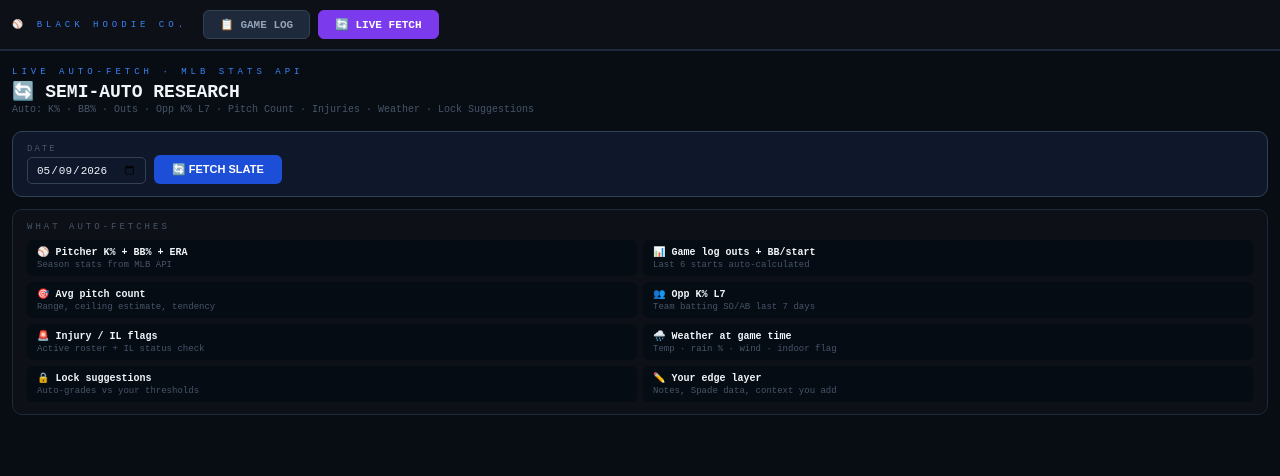
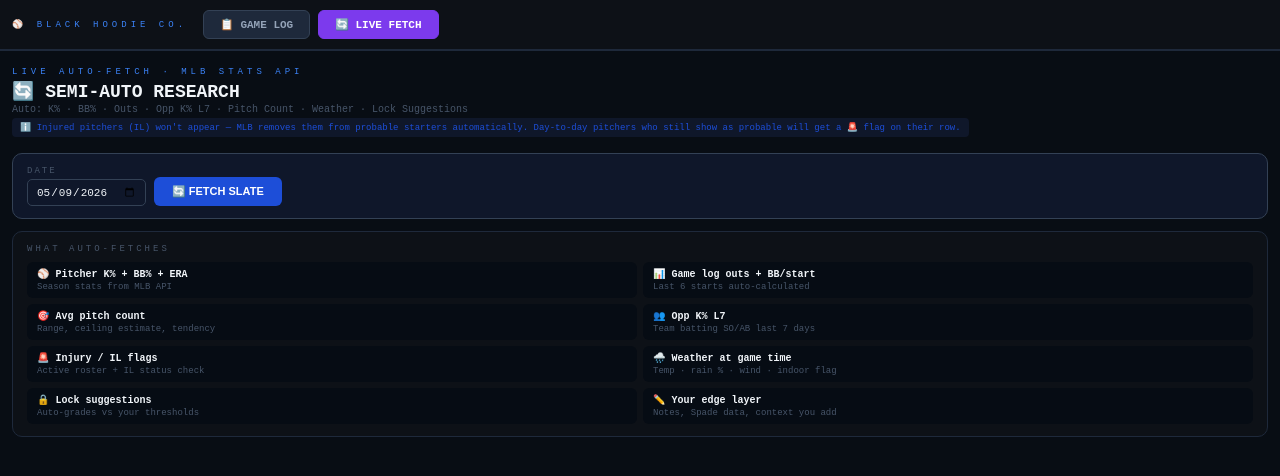
Before and after one commit to anvargas22/pitcher-app, a React (Vite) app: page / in a window 1280 px wide. Both pictures are taken after a click on the button "🔄 LIVE FETCH". Shown: the top 476 px of the page. Built offline with nearby package versions, Linux system fonts and the light colour scheme.

Commit message:
Update LiveSlate.jsx

```diff
--- a/src/components/LiveSlate.jsx
+++ b/src/components/LiveSlate.jsx
@@ -381,7 +381,11 @@ export default function LiveSlate() {
         <div style={{color:"#3b82f6", fontSize:9, letterSpacing:4, marginBottom:3}}>LIVE AUTO-FETCH · MLB STATS API</div>
         <h1 style={{color:"#f1f5f9", fontSize:18, fontWeight:900, margin:0}}>🔄 SEMI-AUTO RESEARCH</h1>
         <div style={{color:"#475569", fontSize:10, marginTop:2}}>
-          Auto: K% · BB% · Outs · Opp K% L7 · Pitch Count · Injuries · Weather · Lock Suggestions
+          Auto: K% · BB% · Outs · Opp K% L7 · Pitch Count · Weather · Lock Suggestions
+        </div>
+        <div style={{color:"#1d4ed8", fontSize:9, marginTop:3, background:"#0f172a", borderRadius:4, padding:"4px 8px", display:"inline-block"}}>
+          ℹ️ Injured pitchers (IL) won't appear — MLB removes them from probable starters automatically.
+          Day-to-day pitchers who still show as probable will get a 🚨 flag on their row.
         </div>
       </div>
 
```
